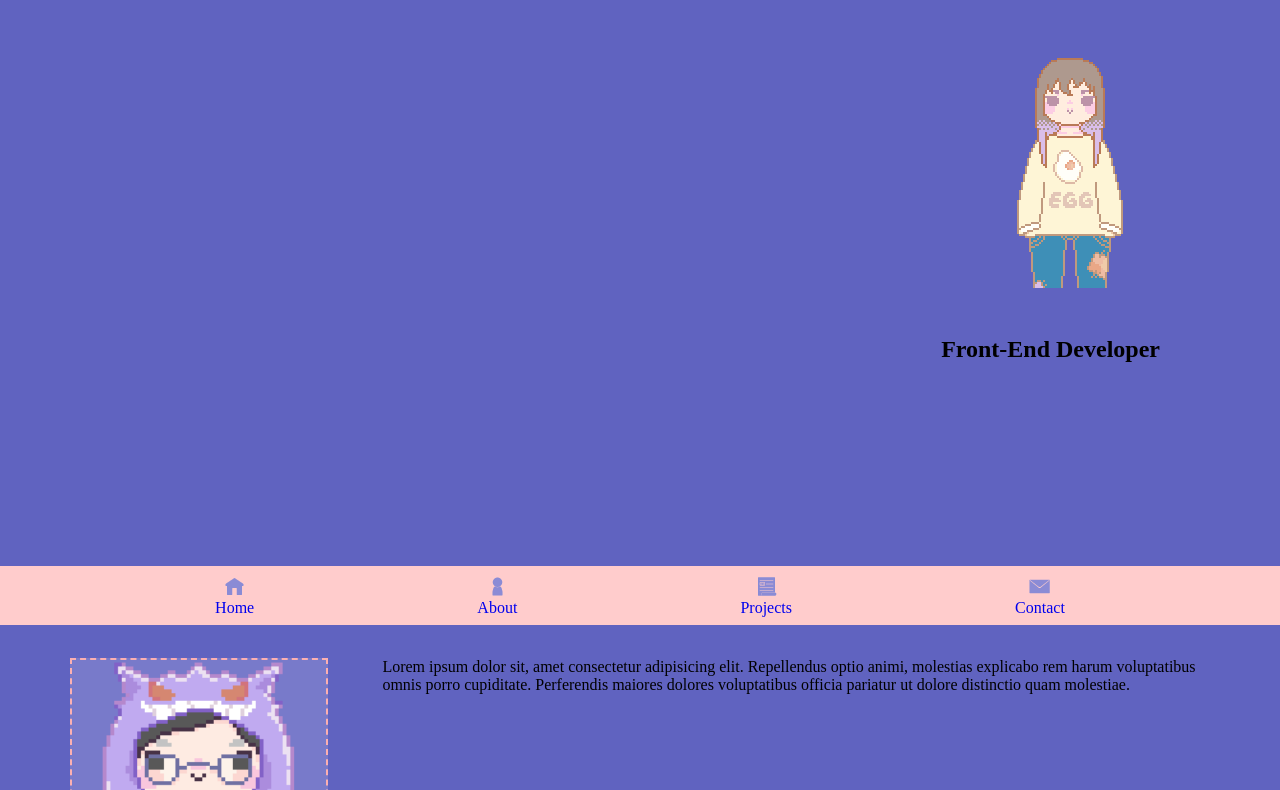
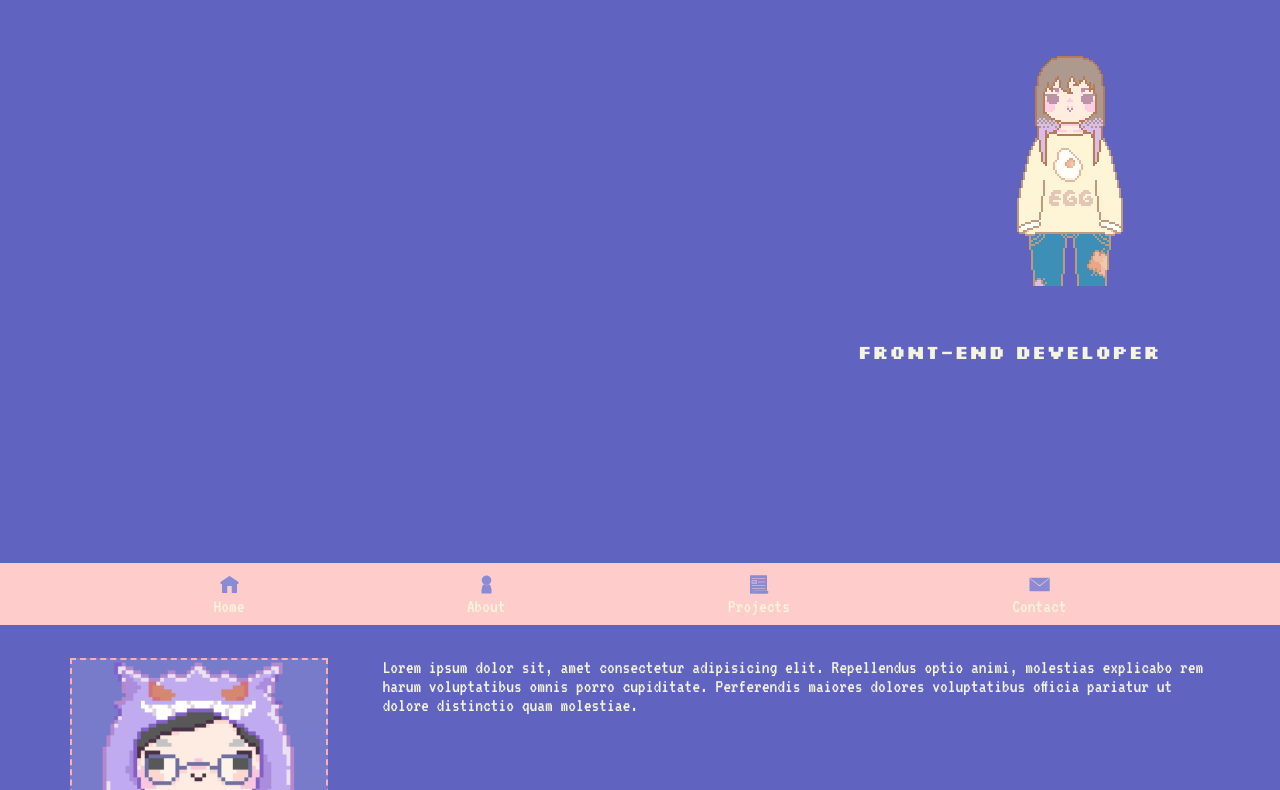
Before and after one commit to ajwjung/portfolio, a website: page src/index.html in a window 1280 px wide. Shown: the part 175-965 px from the top of the page. Drawn offline with Linux system fonts and the light colour scheme.

Commit message:
style: Import and use fonts

```diff
--- a/src/styles/style.css
+++ b/src/styles/style.css
@@ -1,3 +1,5 @@
+@import url('https://fonts.googleapis.com/css2?family=Josefin+Sans&family=Silkscreen:wght@400;700&family=VT323&display=swap');
+
 :root {
 	--pink01: rgb(255, 204, 204);
 	--pink02: rgb(252, 176, 177);
@@ -6,16 +8,27 @@
 	--purple02: rgb(96, 99, 192);
     --purple-filter: invert(40%) sepia(10%) saturate(4495%) hue-rotate(203deg) brightness(93%) contrast(78%);
     --pink-filter: invert(85%) sepia(62%) saturate(4963%) hue-rotate(290deg) brightness(116%) contrast(102%);
+    --alt-font: 'Josefin Sans', sans-serif;
+    --heading-font: 'Silkscreen', cursive, sans-serif;
+    --text-font: 'VT323', monospace;
+    --small-font: 1.1rem;
 }
 
 * {
     box-sizing: border-box;
     margin: 0;
     padding: 0;
+    font-family: var(--text-font);
+    font-size: var(--small-font);
+    color: beige;
 }
 
 body {
     background: var(--purple02);
+}
+
+h1, h2, h3 {
+    font-family: var(--heading-font);
 }
 
 /* Nav Bar */
@@ -77,6 +90,7 @@ nav a {
 
 .home-title {
     grid-row: 3;
+    text-align: right;
 }
 
 .scroll-down {
```
